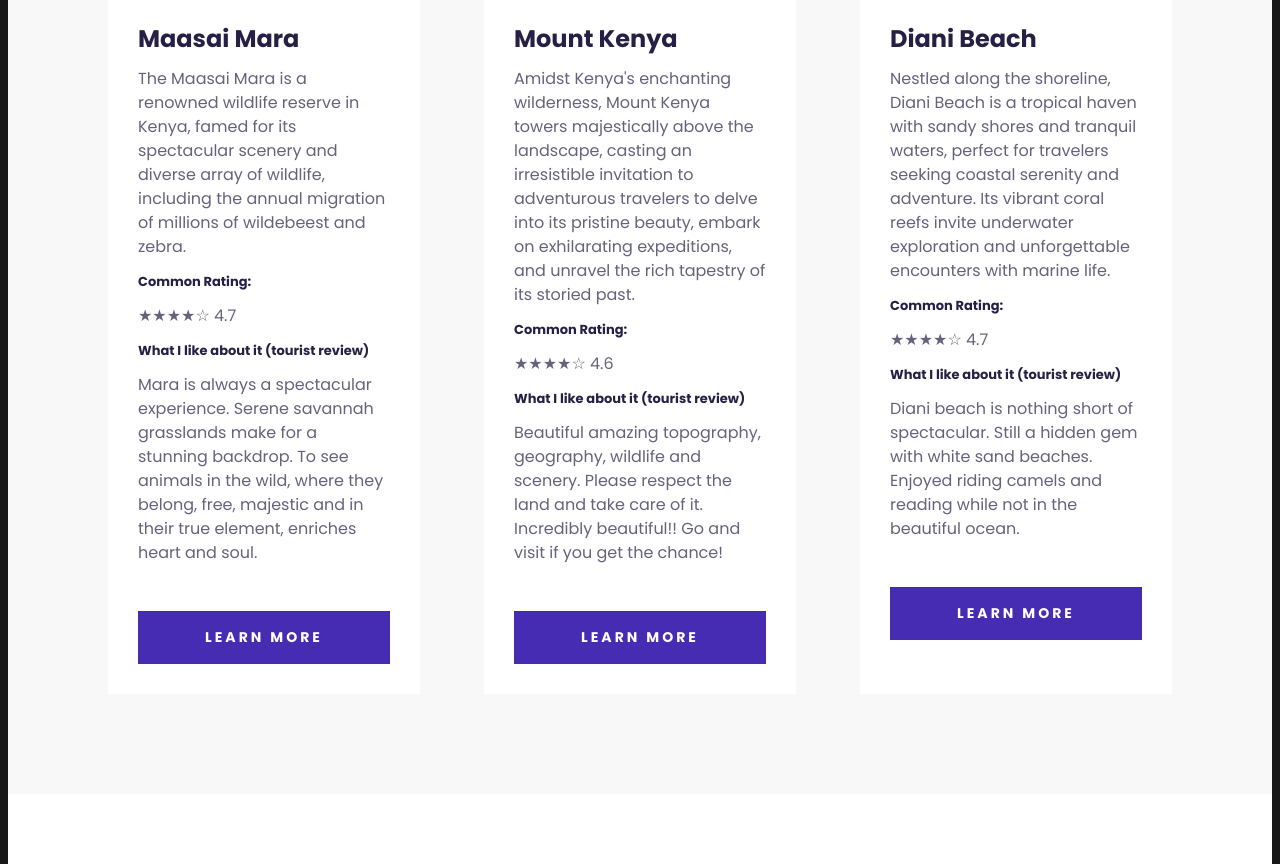
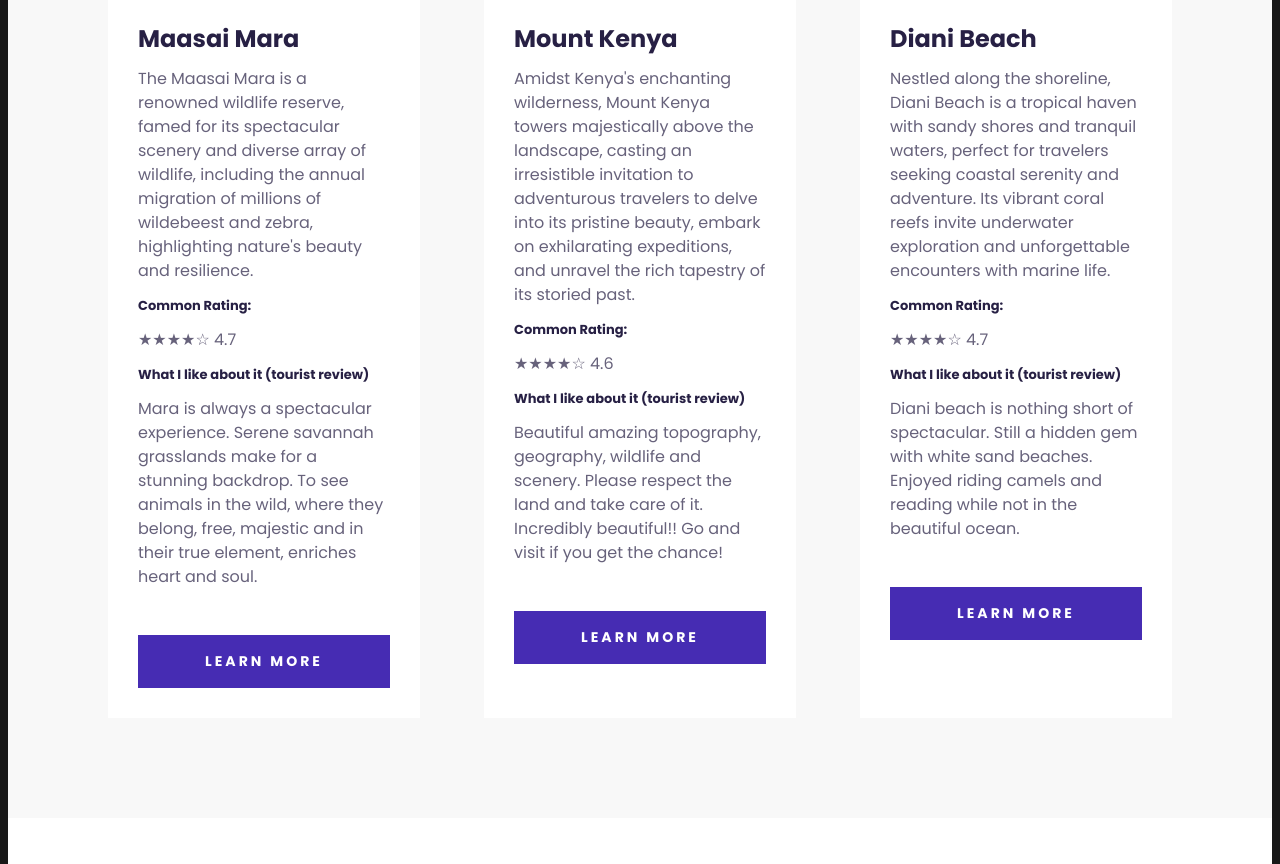
Before and after one commit to Mumina033/travel-project, a plain HTML site: page index.html in a window 1280 px wide. Shown: the part 2114-2978 px from the top of the page. Drawn offline with Linux system fonts and the light colour scheme; a script that the page names is missing.

```diff
--- a/index.html
+++ b/index.html
@@ -81,10 +81,10 @@
               <div class="card-body">
                 <h4>Maasai Mara</h4>
                 <p>
-                  The Maasai Mara is a renowned wildlife reserve in Kenya, famed
-                  for its spectacular scenery and diverse array of wildlife,
-                  including the annual migration of millions of wildebeest and
-                  zebra.
+                  The Maasai Mara is a renowned wildlife reserve, famed for its
+                  spectacular scenery and diverse array of wildlife, including
+                  the annual migration of millions of wildebeest and zebra,
+                  highlighting nature's beauty and resilience.
                 </p>
                 <h5>Common Rating:</h5>
                 <p>★★★★☆ 4.7</p>
```
Also changed, not shown: 3 other files.
